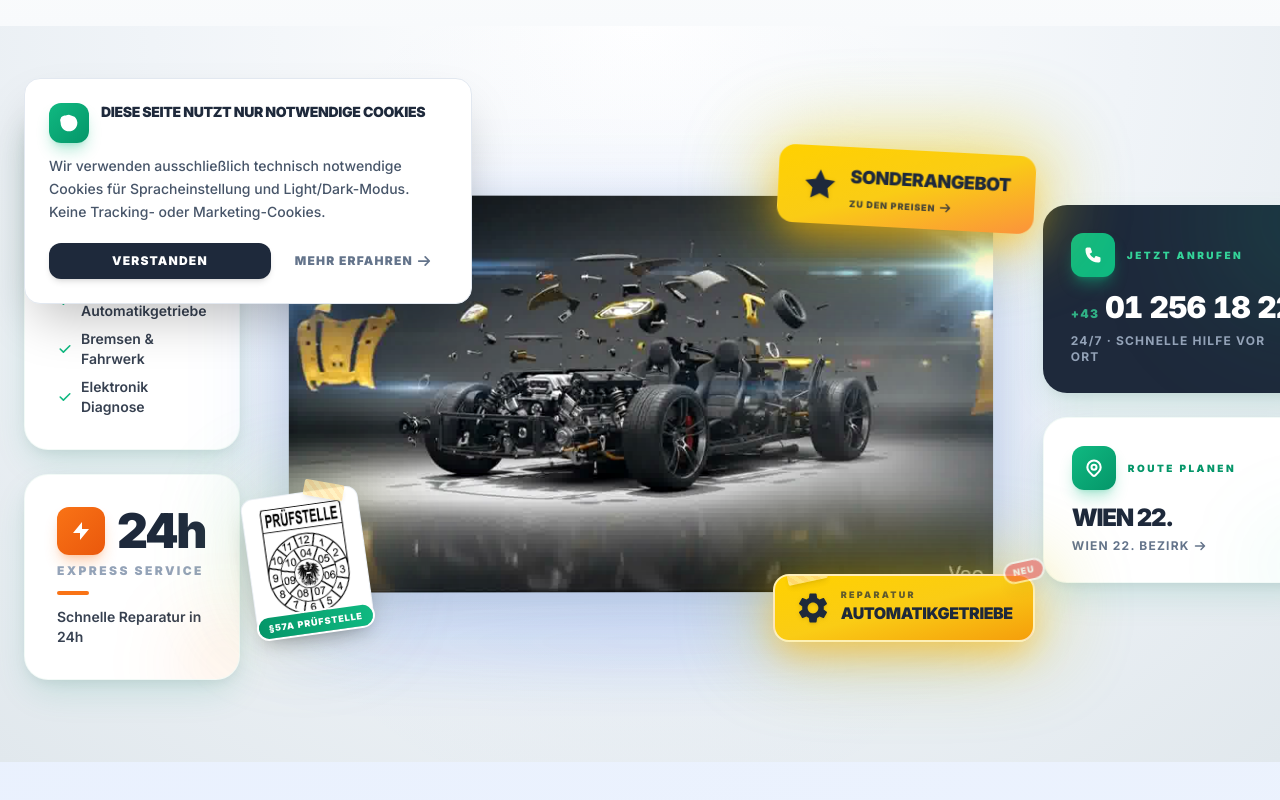
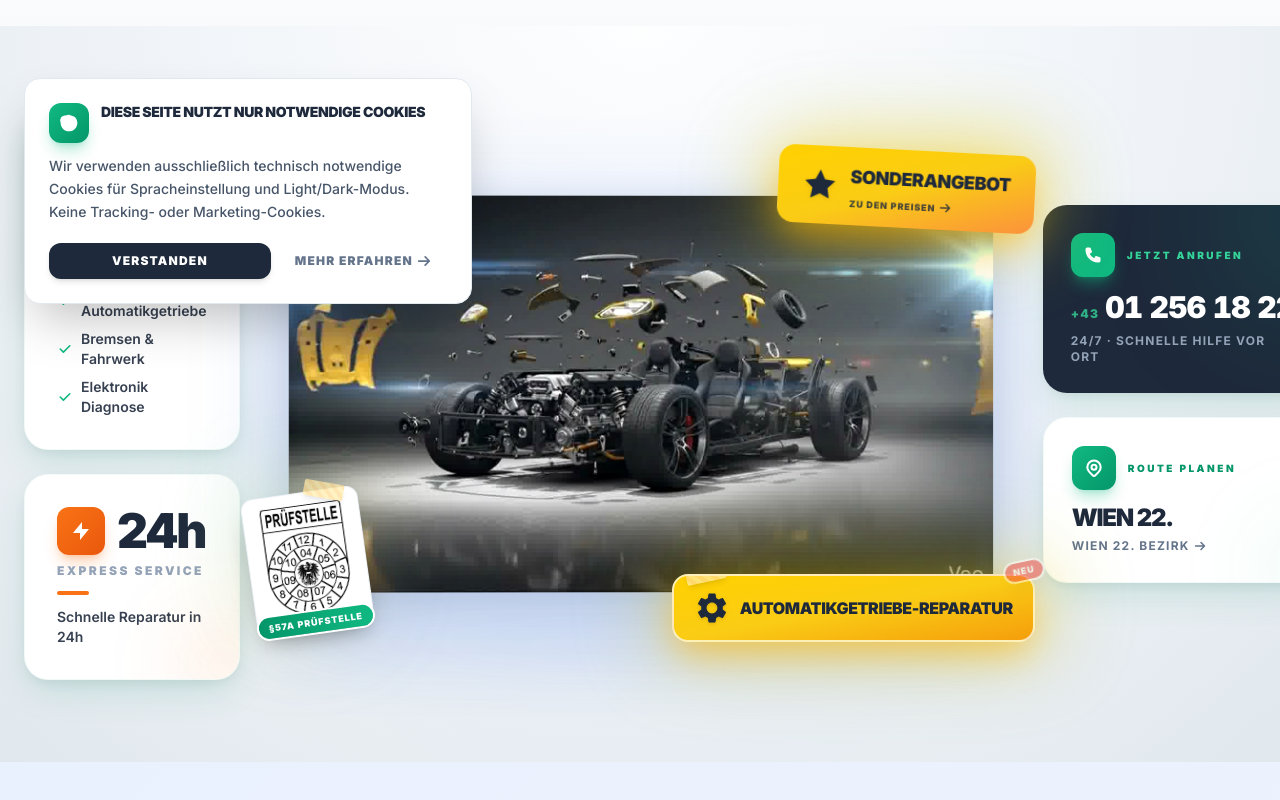
Before and after one commit to batorsunbyte/kfz22, a Next.js app: page / in a window 1280 px wide. Shown: the part 472-1272 px from the top of the page. Built offline with nearby package versions, Linux system fonts and the light colour scheme.

Commit message:
fix: make automatikgetriebe badge single line

```diff
--- a/components/ScrollCanvas3D.tsx
+++ b/components/ScrollCanvas3D.tsx
@@ -254,14 +254,10 @@ export default function ScrollCanvas3D() {
                                                     <path d="M19.14 12.94c.04-.3.06-.61.06-.94 0-.32-.02-.64-.07-.94l2.03-1.58c.18-.14.23-.41.12-.61l-1.92-3.32c-.12-.22-.37-.29-.59-.22l-2.39.96c-.5-.38-1.03-.7-1.62-.94l-.36-2.54c-.04-.24-.24-.41-.48-.41h-3.84c-.24 0-.43.17-.47.41l-.36 2.54c-.59.24-1.13.57-1.62.94l-2.39-.96c-.22-.08-.47 0-.59.22L2.74 8.87c-.12.21-.08.47.12.61l2.03 1.58c-.05.3-.09.63-.09.94s.02.64.07.94l-2.03 1.58c-.18.14-.23.41-.12.61l1.92 3.32c.12.22.37.29.59.22l2.39-.96c.5.38 1.03.7 1.62.94l.36 2.54c.05.24.24.41.48.41h3.84c.24 0 .44-.17.47-.41l.36-2.54c.59-.24 1.13-.56 1.62-.94l2.39.96c.22.08.47 0 .59-.22l1.92-3.32c.12-.22.07-.47-.12-.61l-2.01-1.58zM12 15.6c-1.98 0-3.6-1.62-3.6-3.6s1.62-3.6 3.6-3.6 3.6 1.62 3.6 3.6-1.62 3.6-3.6 3.6z" />
                                                 </svg>
 
-                                                <div className="flex flex-col leading-none">
-                                                    <span className="text-[#1e293b]/70 font-black text-[8px] lg:text-[9px] uppercase tracking-[0.25em] mb-0.5">
-                                                        Reparatur
-                                                    </span>
-                                                    <span className="text-[#1e293b] font-black text-sm lg:text-base tracking-tight uppercase whitespace-nowrap">
-                                                        Automatikgetriebe
-                                                    </span>
-                                                </div>
+                                                {/* Einzeiliger Text: "Automatikgetriebe-Reparatur" */}
+                                                <span className="text-[#1e293b] font-black text-xs sm:text-sm lg:text-base tracking-tight uppercase whitespace-nowrap">
+                                                    Automatikgetriebe-Reparatur
+                                                </span>
                                             </div>
                                         </div>
                                     </div>
```
